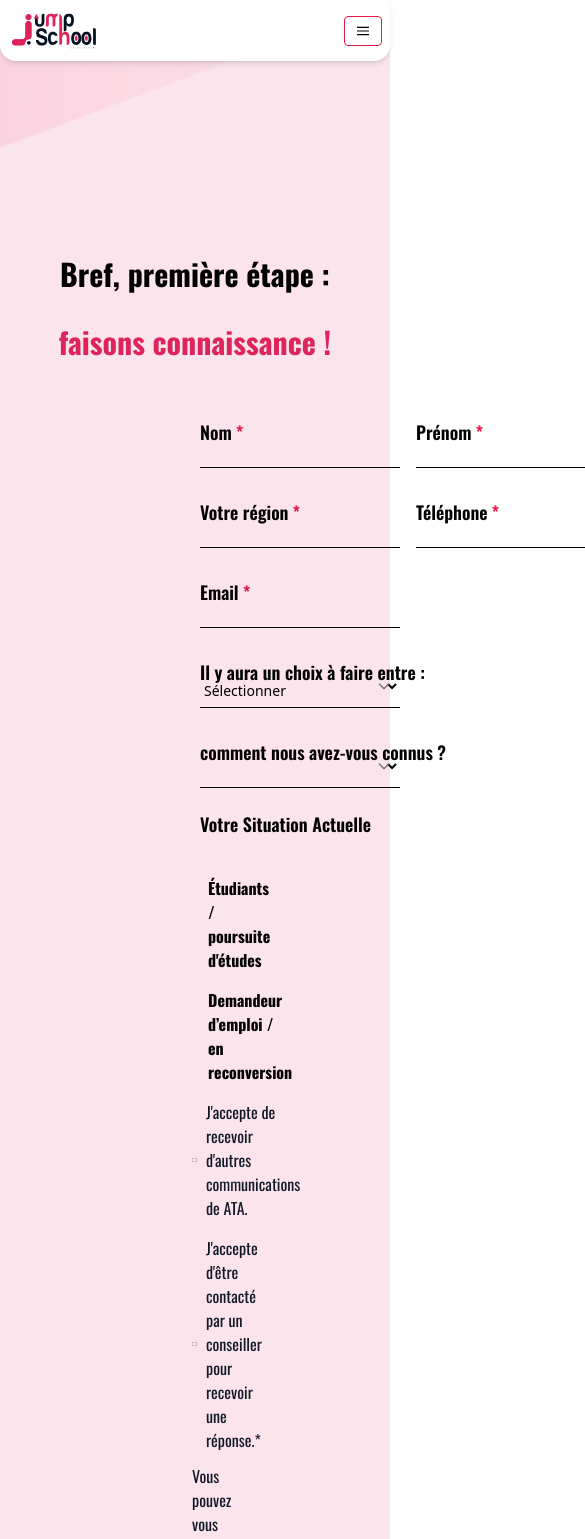
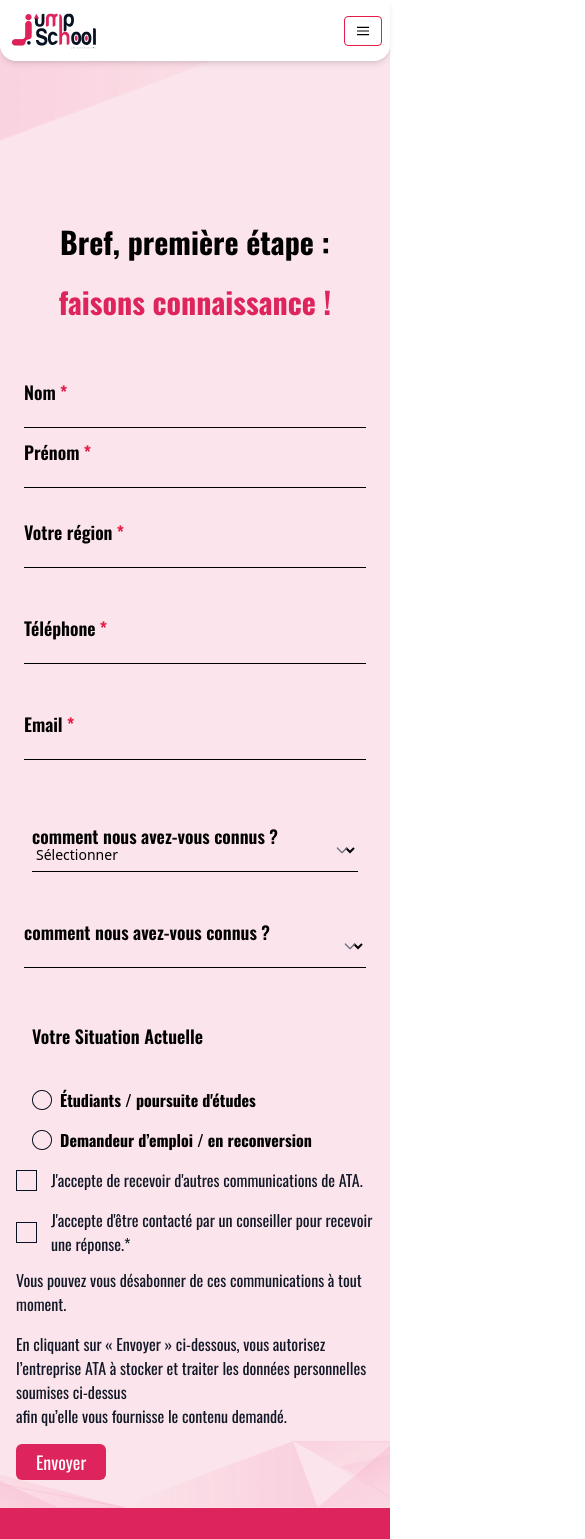
Before and after one commit to jumpschool/jump-school-vitrine, a React (Vite) app: page /Admission in a window 390 px wide. Shown: the top 1539 px of the page, 585 px wide, since content can reach past the window. Built offline with nearby package versions, Linux system fonts and the light colour scheme.

Commit message:
des nouveaux  modifications

```diff
--- a/src/Components/Admission/AccepteField/AccepteParte.jsx
+++ b/src/Components/Admission/AccepteField/AccepteParte.jsx
@@ -1,13 +1,13 @@
 import { useState, useEffect } from "react";
-import accepteCheckBox from "../../../assets/images/Admission/accepteCheckbox.png"; // Case non cochée
-import checkedCheckBox from "../../../assets/images/Admission/acceptecheckedBox.png"; // Case cochée
+import accepteCheckBox from "../../../assets/images/Admission/accepteCheckbox.png";
+import checkedCheckBox from "../../../assets/images/Admission/acceptecheckedBox.png";
 
 export default function AccepteParte() {
   const [checkedIndices, setCheckedIndices] = useState([false, false]);
 
   const handleCheckBoxClick = (event, index) => {
-    event.stopPropagation(); // Empêche la propagation de l'événement pour éviter de décocher immédiatement
-    setCheckedIndices(prevState => {
+    event.stopPropagation();
+    setCheckedIndices((prevState) => {
       const newCheckedIndices = [...prevState];
       newCheckedIndices[index] = !newCheckedIndices[index];
       return newCheckedIndices;
@@ -19,15 +19,15 @@ export default function AccepteParte() {
   };
 
   useEffect(() => {
-    document.addEventListener('click', handleDocumentClick);
+    document.addEventListener("click", handleDocumentClick);
     return () => {
-      document.removeEventListener('click', handleDocumentClick);
+      document.removeEventListener("click", handleDocumentClick);
     };
   }, []);
 
   return (
     <>
-      <div className="flex items-center font-Oswald text-gray-900 px-48 pb-4">
+      <div className="flex items-center font-Oswald text-gray-900 px-4 md:px-12 lg:px-24 xl:px-48 pb-4">
         <img
           src={checkedIndices[0] ? checkedCheckBox : accepteCheckBox}
           alt="CheckBox"
@@ -36,7 +36,7 @@ export default function AccepteParte() {
         />
         <h1 className="ml-2">J'accepte de recevoir d'autres communications de ATA.</h1>
       </div>
-      <div className="flex items-center font-Oswald px-48 pb-3">
+      <div className="flex items-center font-Oswald px-4 md:px-12 lg:px-24 xl:px-48 pb-3">
         <img
           src={checkedIndices[1] ? checkedCheckBox : accepteCheckBox}
           alt="CheckBox"
@@ -45,7 +45,7 @@ export default function AccepteParte() {
         />
         <h1 className="ml-2 text-gray-900">J'accepte d'être contacté par un conseiller pour recevoir une réponse.*</h1>
       </div>
-      <div className="px-48 text-gray-900 font-Oswald">
+      <div className="px-4 md:px-12 lg:px-24 xl:px-48 text-gray-900 font-Oswald">
         <p className="pb-4">
           Vous pouvez vous désabonner de ces communications à tout moment.
         </p>
--- a/src/Components/Admission/AccepteField/Button.jsx
+++ b/src/Components/Admission/AccepteField/Button.jsx
@@ -1,8 +1,8 @@
+import './button.css';
 
-import './button.css';
 export default function Button() {
   return (
-    <div className="px-48 pt-4 pb-6 button-bg">
+    <div className="px-4 md:px-12 lg:px-24 xl:px-48 pt-4 pb-6 button-bg">
       <button className="bg-customPink rounded-md px-5 py-1 font-Oswald text-white text-lg hover:bg-white hover:text-customPink hover:border-2 hover:border-customPink transition duration-300">
         Envoyer
       </button>
--- a/src/Components/Admission/AdmissionField/CurrentStatus.jsx
+++ b/src/Components/Admission/AdmissionField/CurrentStatus.jsx
@@ -22,7 +22,7 @@ export default function CurrentStatus() {
   }, []);
 
   return (
-    <div className="flex-1 px-2">
+    <div className="flex-1 px-4 sm:px-2 mt-4">
       <div className="relative h-11 w-full min-w-[200px] mt-7">
         <h1
           className="after:content[''] pointer-events-none absolute left-0 -top-1.5 flex h-full w-full select-none !overflow-visible truncate !text-lg leading-tight text-black transition-all after:absolute after:-bottom-1.5 after:block after:w-full after:scale-x-0 after:border-b-2 after:border-gray-500 after:transition-transform after:duration-300 peer-placeholder-shown:text-sm peer-placeholder-shown:leading-[4.25] peer-placeholder-shown:text-blue-gray-500 peer-focus:text-[11px] peer-focus:leading-tight peer-focus:text-gray-900 peer-focus:after:scale-x-100 peer-focus:after:border-gray-900 peer-disabled:text-transparent peer-disabled:peer-placeholder-shown:text-blue-gray-500 font-semibold"
--- a/src/Components/Admission/AdmissionField/SourceInfo.jsx
+++ b/src/Components/Admission/AdmissionField/SourceInfo.jsx
@@ -1,6 +1,6 @@
 export default function SourceInfo() {
   return (
-    <div className="flex-1 px-2">
+    <div className="flex-1 px-4 sm:px-2 mt-4">
       <div className="relative h-11 w-full min-w-[200px] mt-9">
         <select
           className="peer h-full w-full border-b border-black bg-transparent pt-4 pb-1.5 font-sans text-sm font-normal text-blue-gray-700 outline outline-0 transition-all placeholder-shown:border-blue-gray-200 focus:border-gray-500 focus:outline-0 disabled:border-0 disabled:bg-blue-gray-50"
@@ -14,7 +14,7 @@ export default function SourceInfo() {
         <label
           className="after:content[''] pointer-events-none absolute left-0 -top-1.5 flex h-full w-full select-none !overflow-visible truncate !text-lg leading-tight text-black transition-all after:absolute after:-bottom-1.5 after:block after:w-full after:scale-x-0 after:border-b-2 after:border-gray-500 after:transition-transform after:duration-300 peer-placeholder-shown:text-sm peer-placeholder-shown:leading-[4.25] peer-placeholder-shown:text-blue-gray-500 peer-focus:text-[11px] peer-focus:leading-tight peer-focus:text-gray-900 peer-focus:after:scale-x-100 peer-focus:after:border-gray-900 peer-disabled:text-transparent peer-disabled:peer-placeholder-shown:text-blue-gray-500 font-semibold"
         >
-          Il y aura un choix à faire entre :
+          comment nous avez-vous connus ?
         </label>
         <div className="absolute inset-y-0 right-0 flex items-center px-2 pointer-events-none">
           <svg className="w-4 h-4 text-gray-500" fill="none" stroke="currentColor" viewBox="0 0 24 24">
--- a/src/Components/Admission/AdmissionForm.jsx
+++ b/src/Components/Admission/AdmissionForm.jsx
@@ -9,21 +9,21 @@ import CurrentStatus from "./AdmissionField/CurrentStatus"
 
 export default function AdmissionForm() {
   return (
-    <div className="px-48 pb-4">
-      <div className="flex">
-      <Nom/>
-      <Prénom/>
+    <div className="px-4 sm:px-8 md:px-16 lg:px-24 xl:px-48 pb-4">
+      <div className="grid grid-cols-1 md:grid-cols-2 gap-4">
+        <Nom />
+        <Prénom />
       </div>
-      <div className="flex">
-      <Région/>
-      <Téléphone/>
+      <div className="grid grid-cols-1 md:grid-cols-2 gap-4">
+        <Région />
+        <Téléphone />
       </div>
-
-      <Email/>
-      <SourceInfo/>
-      <CommentConnus/>
-      <CurrentStatus/>
-
+      <div className="grid grid-cols-1 gap-4">
+        <Email />
+        <SourceInfo />
+        <CommentConnus />
+        <CurrentStatus />
+      </div>
     </div>
-  )
+  );
 }
--- a/src/Components/Admission/TitreSection.jsx
+++ b/src/Components/Admission/TitreSection.jsx
@@ -1,19 +1,20 @@
+import React, { useEffect } from 'react';
 
 export default function TitreSection() {
+  useEffect(() => {
+    window.scrollTo(0, 0);
+  }, []);
+
   return (
-    <>
-      <div className=" ">
-        <div className="title-container pt-28  px-4 sm:px-8 lg:px-16  ">
-          <h2 className="text-3xl pt-36 sm:text-4xl md:text-5xl lg:text-6xl font-bold text-black mb-4 py-12  ">
-            Bref, première étape : <br />
-            <div className='pt-8'>
-            <span className="text-customPink ">
-              faisons connaissance !
-            </span>
-            </div>
-          </h2>
+    <div className="title-container pt-20 px-4 sm:px-8 lg:px-16">
+      <h2 className="text-3xl pt-36 sm:text-4xl md:text-5xl lg:text-6xl font-bold text-black mb-4 py-12">
+        Bref, première étape : <br />
+        <div className="pt-6">
+          <span className="text-customPink">
+            faisons connaissance !
+          </span>
         </div>
-      </div>
-    </>
+      </h2>
+    </div>
   );
 }
```
Also changed, not shown: src/Components/Admission/AccepteSection.jsx (+6 -6 lines).
